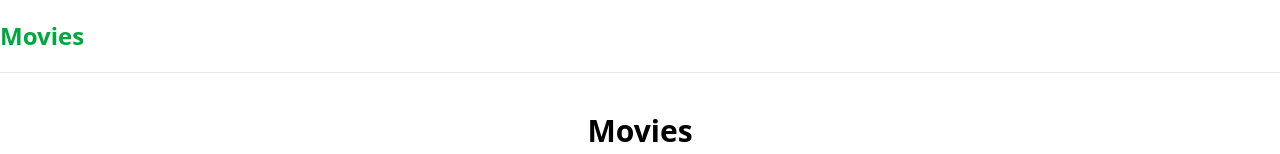
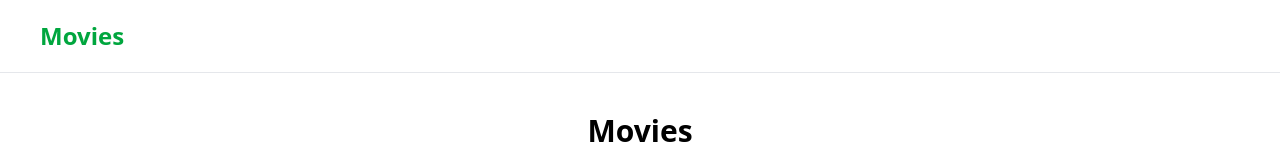
Before and after one commit to andr-vini/MoviesLWSA, a Vue app in the folder web/: page /register in a window 1280 px wide. Shown: the top 154 px of the page. Built offline with nearby package versions, Linux system fonts and the light colour scheme.

Commit message:
fix: ajustando o layout da página de registro

```diff
--- a/web/src/pages/Register.vue
+++ b/web/src/pages/Register.vue
@@ -6,7 +6,7 @@ import { RegisterForm } from '@components/forms'
 <template>
     <div class="mx-auto">
         <header class="min-h-10 border-b-gray-200 border-b py-5">
-            <h2 class="text-center sm:text-left text-2xl text-green-600 font-semibold">Movies</h2>
+            <h2 class="text-center sm:text-left px-10 text-2xl text-green-600 font-semibold">Movies</h2>
         </header>
         <div class="mt-10">
             <div class="text-center">
```
